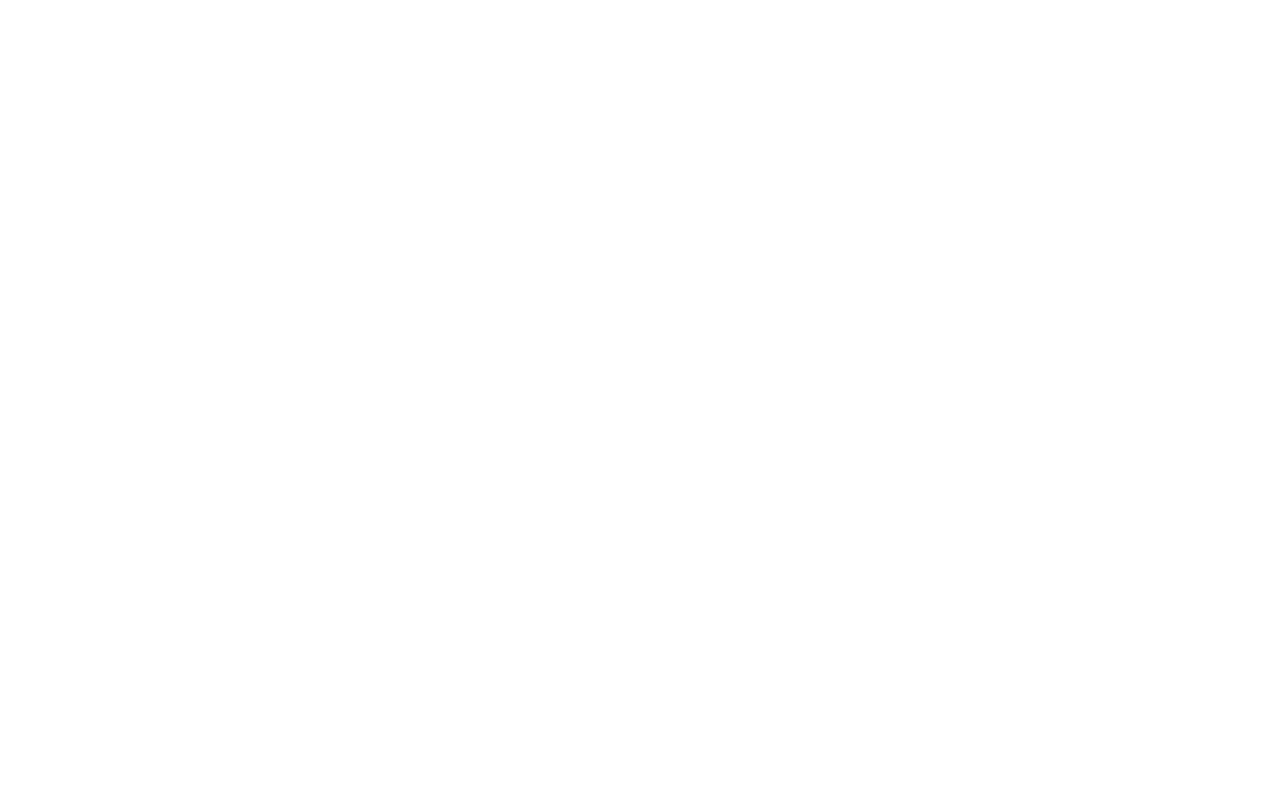
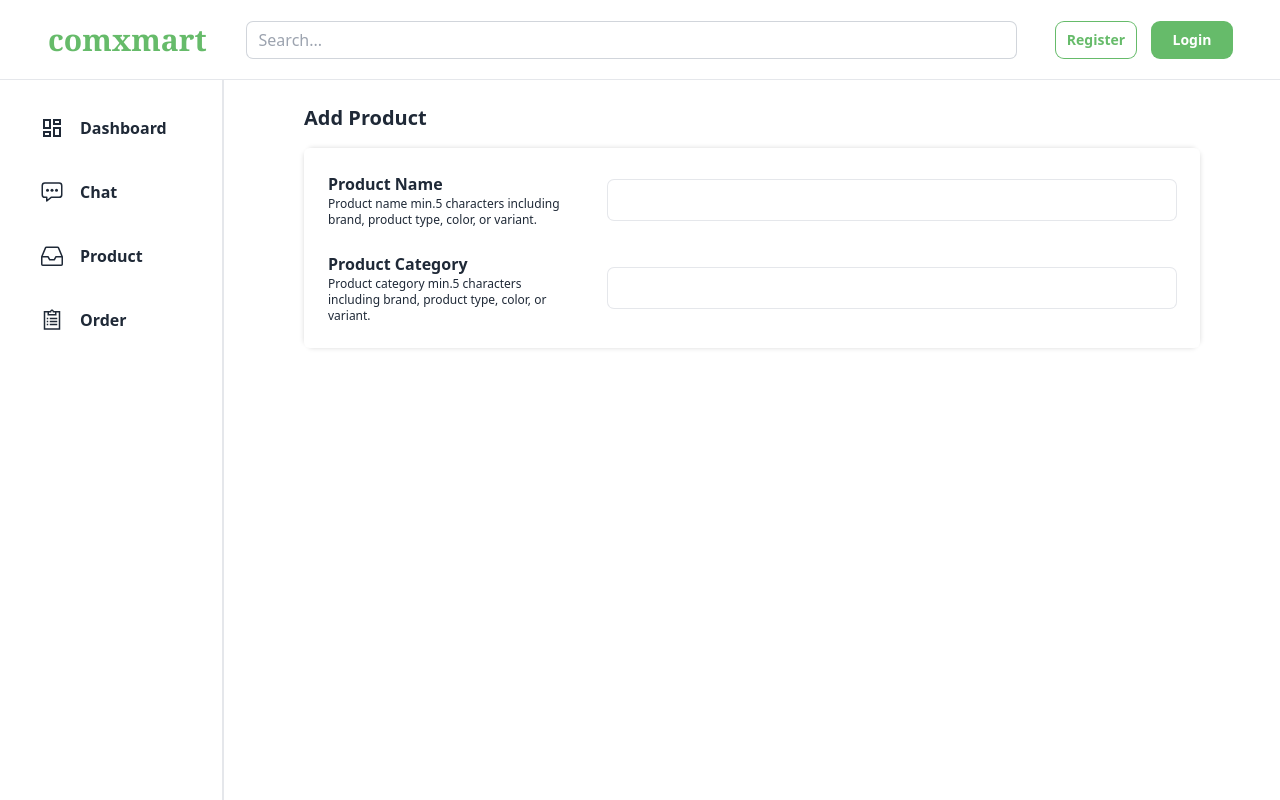
Before and after one commit to Shirloin/frontend-easy-buy, a React (Vite) app: page /seller/add-product in a window 1280 px wide. Before the commit this address had no page. Built offline with nearby package versions, Linux system fonts and the light colour scheme.

Commit message:
feat(ui): add product page on progress

```diff
--- a/src/components/Navbar.tsx
+++ b/src/components/Navbar.tsx
@@ -10,9 +10,9 @@
     return (
         <>
             <nav className="fixed h-20 flex w-full items-center justify-between gap-x-10 border-b bg-white px-12 py-4">
-                <a className="font-serif text-3xl font-semibold text-primary" href="/">
+                <Link className="font-serif text-3xl font-semibold text-primary " to="/">
                     comxmart
-                </a>
+                </Link>
                 <input
                     className="w-full rounded-md px-3 py-1.5 ring-1 ring-gray-300 focus:ring-primary"
                     placeholder="Search..."
@@ -33,10 +33,10 @@
                                 </button>
                             </div>
                             <div className="flex">
-                                <button className="relative flex gap-2 rounded-lg p-2 justify-center items-center hover:bg-slate-200">
+                                <Link to={"/seller"} className="relative flex gap-2 rounded-lg p-2 justify-center items-center hover:bg-slate-200">
                                     <CiShop className="h-6 w-6" />
                                     <p className="text-sm font-semibold">Shop</p>
-                                </button>
+                                </Link>
                                 <button className="relative flex gap-2 rounded-lg p-2 justify-center items-center hover:bg-slate-200">
                                     <div className="avatar">
                                         <div className="w-6 rounded-full">
--- a/src/components/seller/SellerLayout.tsx
+++ b/src/components/seller/SellerLayout.tsx
@@ -4,9 +4,11 @@
 export default function SellerLayout() {
     return (
         <>
-            <div className="flex">
+            <div className="flex flex-grow">
                 <Sidebar />
-                <Outlet />
+                <div className="ml-56 flex flex-grow">
+                    <Outlet />
+                </div>
             </div>
         </>
     )
--- a/src/index.css
+++ b/src/index.css
@@ -3,9 +3,6 @@
 @tailwind utilities;
 
 @layer components {
-  a {
-    @apply text-black no-underline hover:text-black focus:outline-none;
-  }
   .nav-auth-btn {
     @apply flex max-w-20 items-center justify-center rounded-lg px-6 py-2 text-center text-sm font-bold;
   }
--- /dev/null
+++ b/src/pages/seller/AddProductPage.tsx
@@ -0,0 +1,25 @@
+export default function AddProductPage() {
+    return (
+        <>
+            <div className="max-w-4xl w-full mx-auto py-6">
+                <h1 className="font-bold text-xl">Add Product</h1>
+                <div className="w-full flex flex-col gap-6 p-6 shadow-all-sides rounded-md mt-4">
+                    <div className="flex gap-10 items-center">
+                        <div className="max-w-60">
+                            <h1 className="font-bold">Product Name</h1>
+                            <p className="text-xs">Product name min.5 characters including brand, product type, color, or variant.</p>
+                        </div>
+                        <input className="rounded-md w-full ring-1 p-2 ring-gray-200" type="text" />
+                    </div>
+                    <div className="flex gap-10 items-center">
+                        <div className="max-w-60">
+                            <h1 className="font-bold">Product Category</h1>
+                            <p className="text-xs">Product category min.5 characters including brand, product type, color, or variant.</p>
+                        </div>
+                        <input className="rounded-md w-full ring-1 p-2 ring-gray-200" type="text" />
+                    </div>
+                </div>
+            </div>
+        </>
+    )
+}
--- a/src/routes/AppRoutes.tsx
+++ b/src/routes/AppRoutes.tsx
@@ -7,6 +7,7 @@
 import { GuestRoute } from './GuestRoute'
 import SellerLayout from '../components/seller/SellerLayout'
 import SellerDashboardPage from '../pages/seller/DashboardPage'
+import AddProductPage from '../pages/seller/AddProductPage'
 export default function AppRoutes() {
 
     return (
@@ -15,6 +16,7 @@
                 <Route index element={<HomePage />} />
                 <Route path='seller' element={<SellerLayout />}>
                     <Route index element={<SellerDashboardPage />} />
+                    <Route path='add-product' element={<AddProductPage />} />
                 </Route>
                 <Route element={<ProtectedRoute />}>
                 </Route>
--- a/tailwind.config.js
+++ b/tailwind.config.js
@@ -8,6 +8,18 @@
   ],
   theme: {
     extend: {
+      boxShadow: {
+        'left': '-5px 0 5px -5px rgba(0, 0, 0, 0.1)',
+        'right': '5px 0 5px -5px rgba(0, 0, 0, 0.1)',
+        'top': '0 -5px 5px -5px rgba(0, 0, 0, 0.1)',
+        'bottom': '0 5px 5px -5px rgba(0, 0, 0, 0.1)',
+        'all-sides': `
+          -5px 0 5px -5px rgba(0, 0, 0, 0.15),
+          5px 0 5px -5px rgba(0, 0, 0, 0.15),
+          0 -5px 5px -5px rgba(0, 0, 0, 0.15),
+          0 5px 5px -5px rgba(0, 0, 0, 0.15)
+        `,
+      },
       colors: {
         "primary": "#66BB6A",
         "secondary": "#AED581",
```
